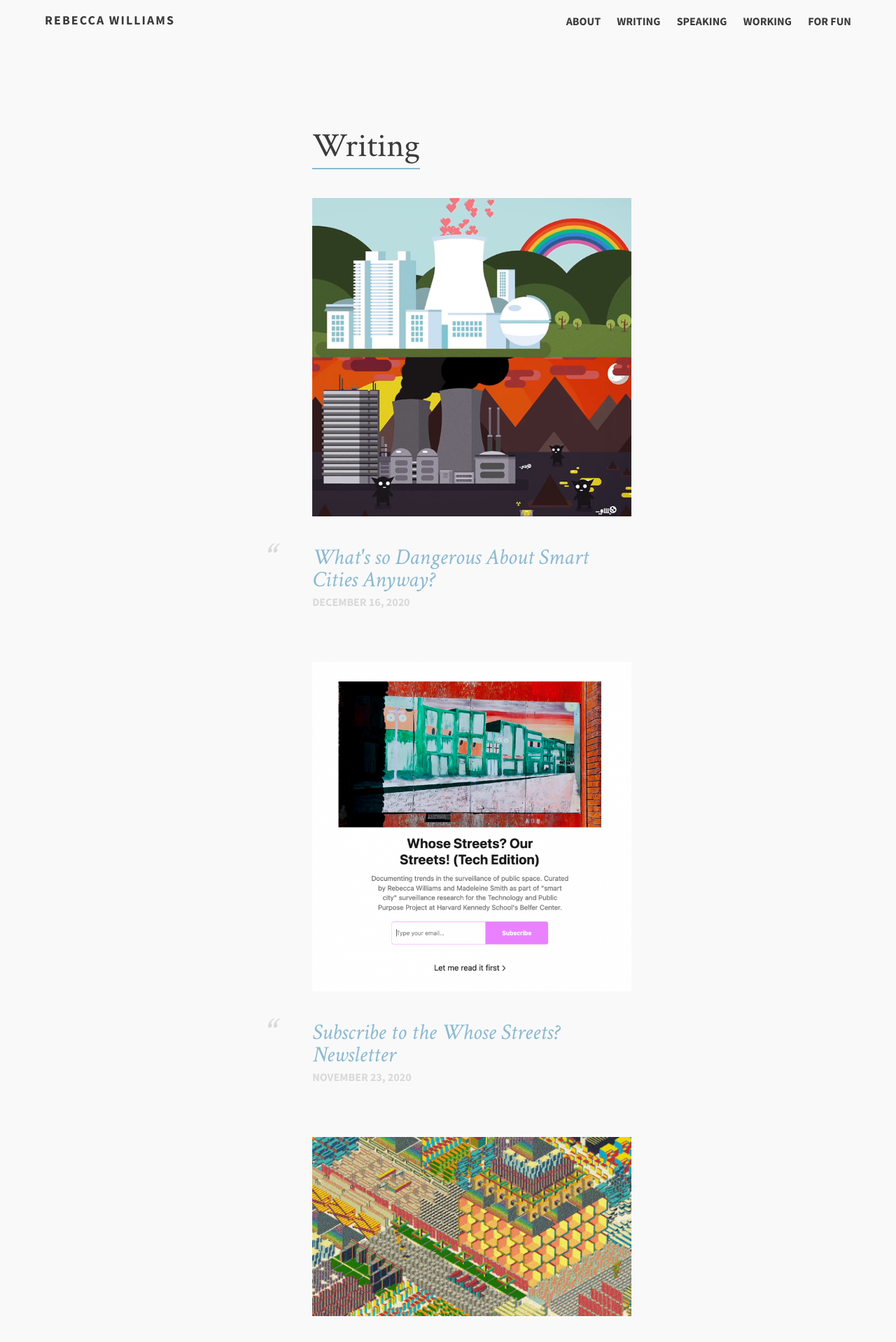
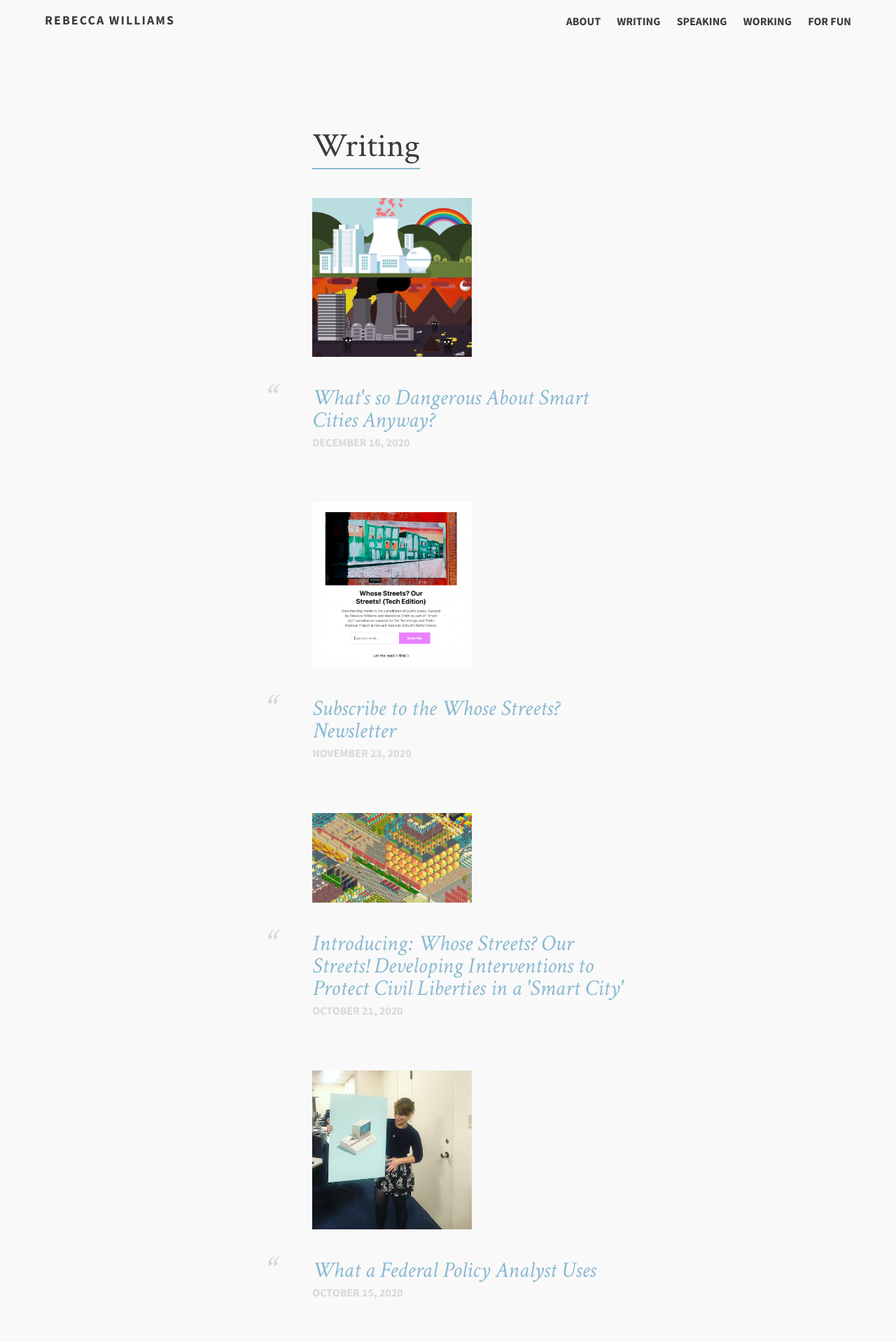
Before and after one commit to rebeccawilliams/rebeccawilliams.us, a Jekyll site: the page built from writing.md, in a window 1280 px wide. Shown: the top 1918 px of the page at 70% size. Built offline with Jekyll 4.4.1, drawn with Linux system fonts in a browser that asks for light colours; nearby versions of some CDN libraries.

Commit message:
Update writing.html

```diff
--- a/_layouts/writing.html
+++ b/_layouts/writing.html
@@ -8,7 +8,7 @@
                   {% for post in site.posts %}
                   <li>
                     <div class="deets" itemscope itemtype="https://schema.org/BlogPosting" itemprop="blogPost">
-                         <p class="">{% if post.thumbnail %} <img src="{{ post.thumbnail }}" style='width:100%;' border="0" alt="Null" />{% endif %}</p>
+                         <p class="">{% if post.thumbnail %} <img src="{{ post.thumbnail }}" align= left; style='width:50%;' border="0" alt="Null" />{% endif %}</p>
                         <h1><a href="{{ site.url }}{{ post.url }}">{{ post.title }}</a></h1>
                         <p class="date"><time datetime="{{ post.date | date_to_xmlschema }}" itemprop="datePublished">{{ post.date | date: "%B %d, %Y" }}</time></p>
                         <p class="">{% if post.description %}{{ post.description  | strip_html | strip_newlines | truncate: 120 }}{% endif %}</p>
```
